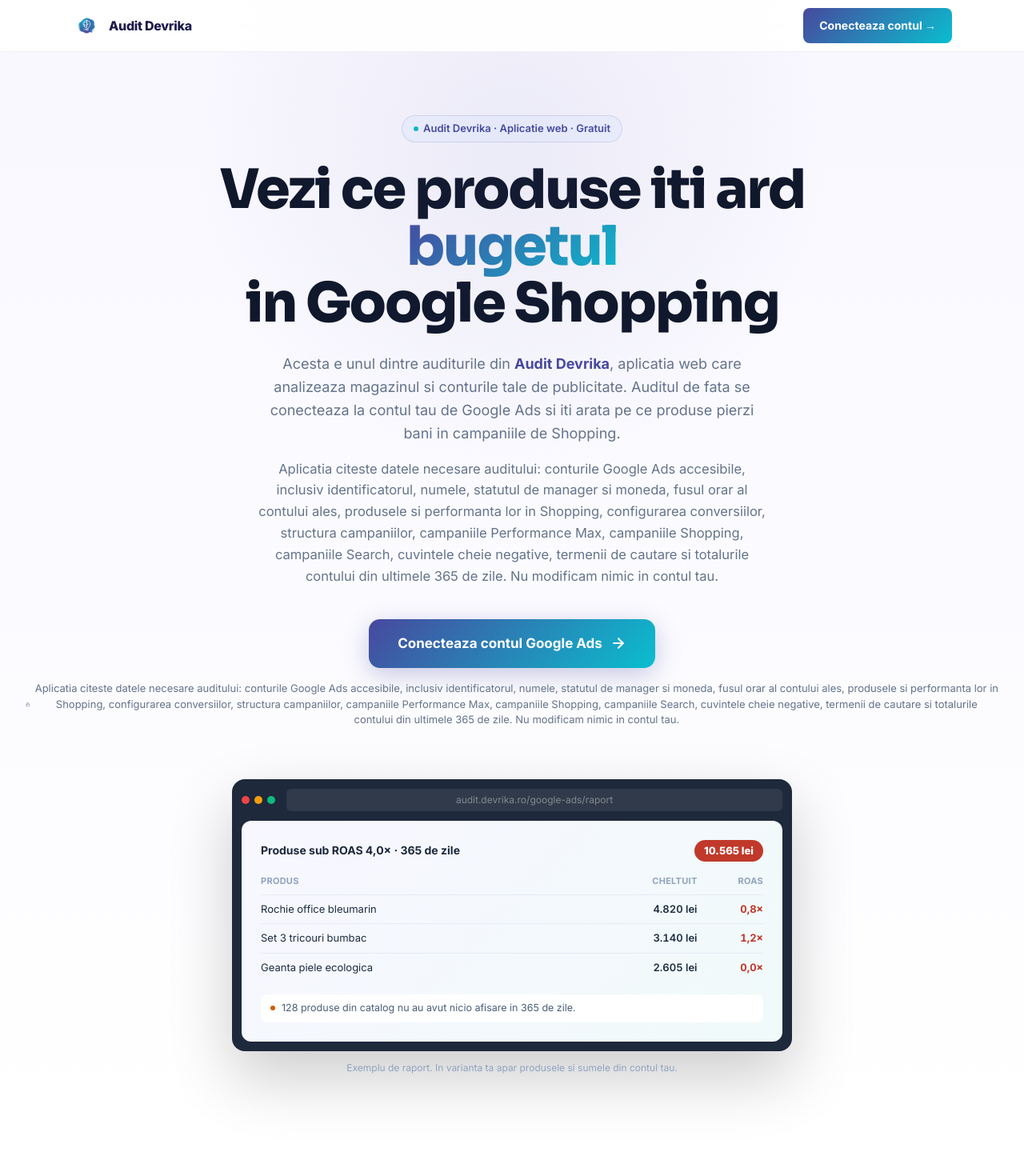
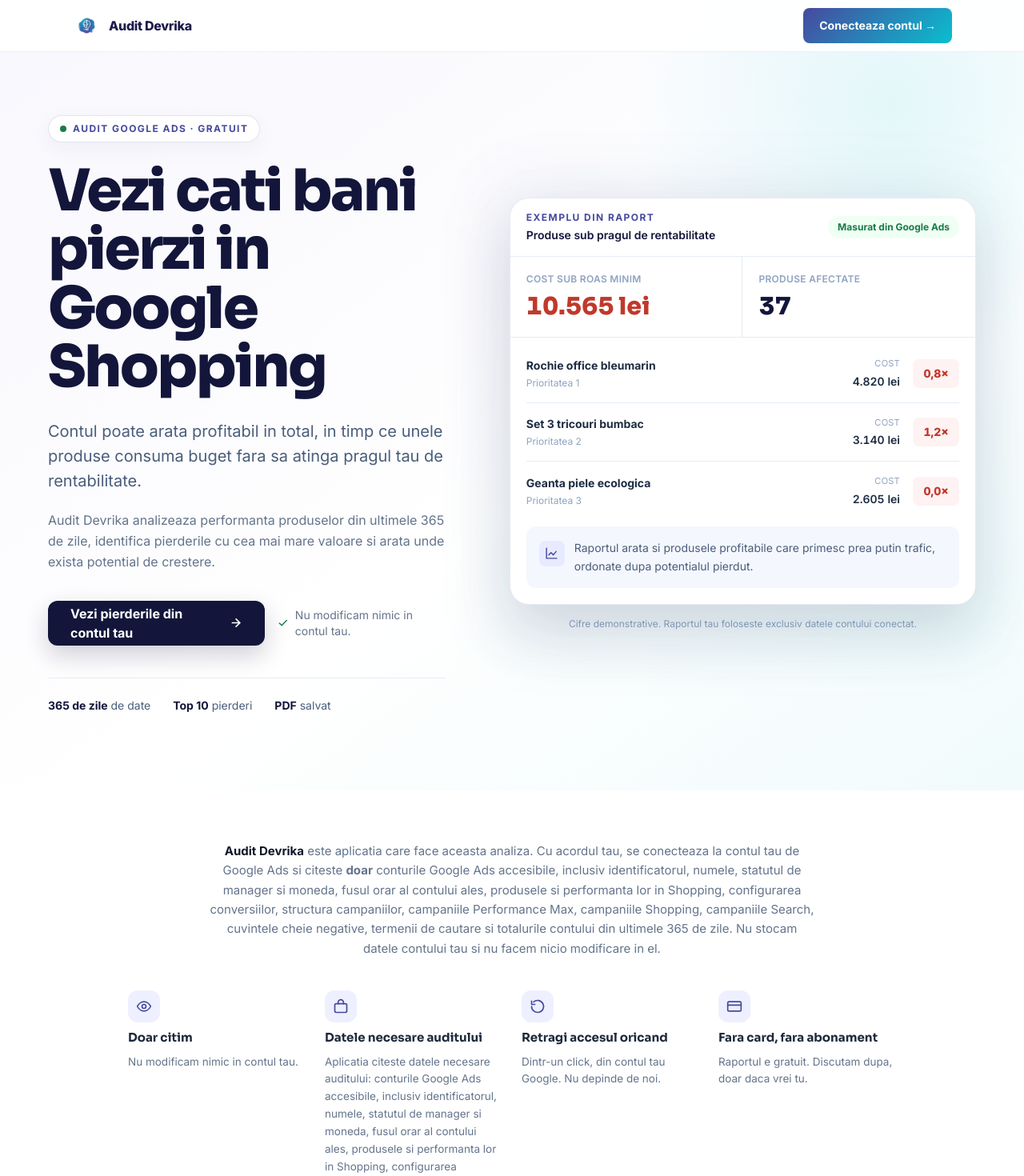
Before and after one commit to devrikaro-ship-it/audit-web, a Next.js app: page /google-ads in a window 1280 px wide. Shown: the top 1470 px of the page at 80% size. Built offline with nearby package versions, Linux system fonts and the light colour scheme.

Commit message:
Redesign Google Ads audit landing hero

```diff
--- a/app/google-ads/page.tsx
+++ b/app/google-ads/page.tsx
@@ -137,103 +137,115 @@
         </div>
       </nav>
 
-      {/* 1 · HERO */}
-      <section className="relative overflow-hidden px-8 pb-24 pt-36 text-center"
-        style={{ background: "linear-gradient(180deg,#f8f7ff 0%,#fff 100%)" }}>
-        <div aria-hidden="true" className="pointer-events-none absolute left-1/2 top-[-200px] h-[800px] w-[800px] -translate-x-1/2 rounded-full"
-          style={{ background: "radial-gradient(circle,rgba(71,73,158,0.08) 0%,transparent 70%)" }} />
-
-        <div className="mb-6 inline-flex items-center gap-1.5 rounded-full border px-3.5 py-1.5 text-[13px] font-semibold"
-          style={{ background: "#f0f4ff", borderColor: "rgba(71,73,158,0.15)", color: C.indigo }}>
-          <span aria-hidden="true" className="h-1.5 w-1.5 rounded-full" style={{ background: C.cyan }} />
-          Audit Devrika · Aplicatie web · Gratuit
+      <section className="relative overflow-hidden px-5 pb-20 pt-28 sm:px-8 sm:pb-24 sm:pt-36"
+        style={{ background: "linear-gradient(145deg,#f7f7fd 0%,#ffffff 58%,#f1fbfc 100%)" }}>
+        <div aria-hidden="true" className="pointer-events-none absolute -right-44 -top-52 h-[680px] w-[680px] rounded-full"
+          style={{ background: "radial-gradient(circle,rgba(10,190,207,0.11) 0%,transparent 68%)" }} />
+        <div className="relative mx-auto grid max-w-[1160px] items-center gap-14 lg:grid-cols-[0.92fr_1.08fr] lg:gap-20">
+          <div className="text-left">
+            <div className="mb-6 inline-flex items-center gap-2 rounded-full border bg-white px-3.5 py-2 text-xs font-bold uppercase tracking-[0.12em]"
+              style={{ borderColor: "rgba(71,73,158,0.15)", color: C.indigo, boxShadow: "0 8px 24px rgba(35,38,95,0.05)" }}>
+              <span aria-hidden="true" className="h-2 w-2 rounded-full" style={{ background: C.green }} />
+              Audit Google Ads · Gratuit
             </div>
 
-        <h1 className="mx-auto mb-6 max-w-[860px] font-black leading-[1.05] tracking-[-2px]"
-          style={{ fontFamily: sora, fontSize: "clamp(36px,6vw,68px)", color: "#0f172a" }}>
-          Vezi ce produse iti ard{" "}
-          <em className="not-italic" style={{
-            background: brandGradient,
-            WebkitBackgroundClip: "text", WebkitTextFillColor: "transparent", backgroundClip: "text"
-          }}>bugetul</em><br />
-          in Google Shopping
+            <h1 className="mb-7 max-w-[650px] font-black leading-[1.02] tracking-[-2.5px]"
+              style={{ fontFamily: sora, fontSize: "clamp(42px,6vw,72px)", color: C.navy }}>
+              Vezi cati bani pierzi in Google Shopping
             </h1>
 
-        {/* Prima explicatie a aplicatiei sta AICI, sub titlu, nu la mijlocul paginii:
-            verificarea de branding Google se uita la ce e vizibil sus si respinge cu
-            "your home page does not explain the purpose of your app" daca nu gaseste
-            numele aplicatiei alaturi de ce face ea. */}
-        <p className="mx-auto mb-4 max-w-[640px] text-lg leading-relaxed" style={{ color: C.gray500 }}>
-          Acesta e unul dintre auditurile din <Link href="/" style={{ color: C.indigo, fontWeight: 700 }}>Audit Devrika</Link>,
-          aplicatia web care analizeaza magazinul si conturile tale de publicitate. Auditul de fata
-          se conecteaza la contul tau de Google Ads si iti arata pe ce produse pierzi bani in
-          campaniile de Shopping.
+            <p className="mb-5 max-w-[600px] text-xl leading-[1.55]" style={{ color: C.gray600 }}>
+              Contul poate arata profitabil in total, in timp ce unele produse consuma buget fara sa atinga pragul tau de rentabilitate.
             </p>
-        <p className="mx-auto mb-10 max-w-[640px] text-[16.5px] leading-relaxed" style={{ color: C.gray500 }}>
-          {publicOAuthProjection.auditDataReadAndNoMutation}
+            <p className="mb-9 max-w-[590px] text-base leading-relaxed" style={{ color: C.gray500 }}>
+              Audit Devrika analizeaza performanta produselor din ultimele {AUDIT_WINDOW_LABEL}, identifica pierderile cu cea mai mare valoare si arata unde exista potential de crestere.
             </p>
 
+            <div className="flex flex-col items-start gap-4 sm:flex-row sm:items-center">
               <Link href={CONNECT_HREF}
-          className="inline-flex items-center gap-2.5 rounded-[14px] px-9 py-[18px] text-[17px] font-bold text-white transition-all hover:-translate-y-0.5 focus-visible:outline focus-visible:outline-2 focus-visible:outline-offset-4 motion-reduce:transition-none motion-reduce:hover:translate-y-0"
-          style={{ background: brandGradient, boxShadow: "0 8px 32px rgba(71,73,158,0.3)", outlineColor: C.indigo }}>
-          Conecteaza contul Google Ads
-          <svg aria-hidden="true" width="20" height="20" viewBox="0 0 24 24" fill="none" stroke="currentColor" strokeWidth="2.5" strokeLinecap="round">
+                className="inline-flex min-h-14 items-center gap-2.5 rounded-xl px-7 text-base font-bold text-white transition-all hover:-translate-y-0.5 focus-visible:outline focus-visible:outline-2 focus-visible:outline-offset-4 motion-reduce:transition-none motion-reduce:hover:translate-y-0"
+                style={{ background: C.navy, boxShadow: "0 12px 30px rgba(19,22,58,0.2)", outlineColor: C.indigo }}>
+                Vezi pierderile din contul tau
+                <svg aria-hidden="true" width="19" height="19" viewBox="0 0 24 24" fill="none" stroke="currentColor" strokeWidth="2.5" strokeLinecap="round">
                   <path d="M5 12h14M12 5l7 7-7 7" />
                 </svg>
               </Link>
-
-        <div className="mt-4 flex items-center justify-center gap-1.5 text-[13px]" style={{ color: C.gray500 }}>
-          <svg aria-hidden="true" width="13" height="13" viewBox="0 0 24 24" fill="none" stroke="currentColor" strokeWidth="2" strokeLinecap="round">
-            <rect x="3" y="11" width="18" height="11" rx="2" /><path d="M7 11V7a5 5 0 0 1 10 0v4" />
+              <span className="flex items-center gap-2 text-sm" style={{ color: C.gray500 }}>
+                <svg aria-hidden="true" width="16" height="16" viewBox="0 0 24 24" fill="none" stroke={C.green} strokeWidth="2.4" strokeLinecap="round" strokeLinejoin="round">
+                  <path d="M20 6 9 17l-5-5" />
                 </svg>
-          {publicOAuthProjection.auditDataReadAndNoMutation}
+                {publicOAuthProjection.noAccountChanges}
+              </span>
             </div>
 
-        {/* Preview raport */}
-        <div className="mt-16 inline-block w-full max-w-[700px]">
-          <div className="rounded-2xl p-3" style={{ background: "#1e293b", boxShadow: "0 32px 80px rgba(0,0,0,0.2),0 0 0 1px rgba(255,255,255,0.05)" }}>
-            <div className="mb-3 flex items-center gap-1.5">
-              <div aria-hidden="true" className="h-2.5 w-2.5 rounded-full" style={{ background: "#ef4444" }} />
-              <div aria-hidden="true" className="h-2.5 w-2.5 rounded-full" style={{ background: "#f59e0b" }} />
-              <div aria-hidden="true" className="h-2.5 w-2.5 rounded-full" style={{ background: "#10b981" }} />
-              <div className="ml-2 flex-1 rounded-md px-3 py-1.5 text-xs" style={{ background: "rgba(255,255,255,0.08)", color: "rgba(255,255,255,0.4)" }}>
-                audit.devrika.ro/google-ads/raport
+            <div className="mt-10 flex flex-wrap gap-x-7 gap-y-3 border-t pt-6 text-sm" style={{ borderColor: C.border, color: C.gray600 }}>
+              <span><b style={{ color: C.navy }}>{AUDIT_WINDOW_LABEL}</b> de date</span>
+              <span><b style={{ color: C.navy }}>Top 10</b> pierderi</span>
+              <span><b style={{ color: C.navy }}>PDF</b> salvat</span>
             </div>
           </div>
-            <div className="rounded-xl p-5 text-left md:p-6" style={{ background: "linear-gradient(135deg,#f8f7ff,#f0fafa)" }}>
-              <div className="mb-4 flex flex-wrap items-center justify-between gap-2">
-                <span className="text-sm font-bold" style={{ color: "#1e293b" }}>Produse sub ROAS 4,0× · {AUDIT_WINDOW_LABEL}</span>
-                <span className="rounded-full px-3 py-1 text-[13px] font-extrabold text-white" style={{ background: C.red }}>
-                  10.565 lei
+
+          <div className="relative">
+            <div aria-hidden="true" className="absolute -inset-5 rounded-[32px] opacity-60 blur-2xl"
+              style={{ background: "linear-gradient(135deg,rgba(71,73,158,0.12),rgba(10,190,207,0.12))" }} />
+            <div className="relative overflow-hidden rounded-[24px] border bg-white"
+              style={{ borderColor: "rgba(71,73,158,0.12)", boxShadow: "0 32px 80px rgba(19,22,58,0.14)" }}>
+              <div className="flex items-center justify-between border-b px-5 py-4" style={{ borderColor: C.border }}>
+                <div>
+                  <p className="text-xs font-bold uppercase tracking-[0.12em]" style={{ color: C.indigo }}>Exemplu din raport</p>
+                  <p className="mt-1 text-sm font-semibold" style={{ color: C.navy }}>Produse sub pragul de rentabilitate</p>
+                </div>
+                <span className="rounded-full px-3 py-1.5 text-xs font-bold" style={{ background: C.greenBg, color: C.green }}>
+                  Masurat din Google Ads
                 </span>
               </div>
-              <table className="w-full text-left text-[13px]" style={{ borderCollapse: "collapse", fontVariantNumeric: "tabular-nums" }}>
-                <thead>
-                  <tr>
-                    <th className="pb-2 text-[11px] font-bold uppercase tracking-wide" style={{ color: C.gray400 }}>Produs</th>
-                    <th className="pb-2 text-right text-[11px] font-bold uppercase tracking-wide" style={{ color: C.gray400 }}>Cheltuit</th>
-                    <th className="pb-2 text-right text-[11px] font-bold uppercase tracking-wide" style={{ color: C.gray400 }}>ROAS</th>
-                  </tr>
-                </thead>
-                <tbody>
-                  {mockVillains.map((r) => (
-                    <tr key={r.p} style={{ borderTop: "1px solid #e6ebf4" }}>
-                      <td className="py-2 pr-2" style={{ color: C.gray800 }}>{r.p}</td>
-                      <td className="py-2 text-right font-semibold" style={{ color: C.gray800 }}>{r.cost}</td>
-                      <td className="py-2 text-right font-bold" style={{ color: C.red }}>{r.roas}</td>
-                    </tr>
-                  ))}
-                </tbody>
-              </table>
-              <div className="mt-4 flex items-center gap-2 rounded-lg px-3 py-2 text-[12.5px]" style={{ background: "#fff", color: C.gray600 }}>
-                <span aria-hidden="true" className="h-1.5 w-1.5 shrink-0 rounded-full" style={{ background: C.orange }} />
-                <span>128 produse din catalog nu au avut nicio afisare in {AUDIT_WINDOW_LABEL}.</span>
+
+              <div className="grid grid-cols-2 border-b" style={{ borderColor: C.border }}>
+                <div className="border-r p-5" style={{ borderColor: C.border }}>
+                  <p className="text-xs font-semibold uppercase tracking-wide" style={{ color: C.gray400 }}>Cost sub ROAS minim</p>
+                  <p className="mt-2 text-3xl font-extrabold tabular-nums" style={{ fontFamily: sora, color: C.red }}>10.565 lei</p>
+                </div>
+                <div className="p-5">
+                  <p className="text-xs font-semibold uppercase tracking-wide" style={{ color: C.gray400 }}>Produse afectate</p>
+                  <p className="mt-2 text-3xl font-extrabold tabular-nums" style={{ fontFamily: sora, color: C.navy }}>37</p>
                 </div>
               </div>
+
+              <div className="px-5 py-2">
+                {mockVillains.map((row, index) => (
+                  <div key={row.p} className="grid grid-cols-[minmax(0,1fr)_auto_auto] items-center gap-4 border-b py-4 last:border-b-0"
+                    style={{ borderColor: C.border }}>
+                    <div className="min-w-0">
+                      <p className="truncate text-sm font-bold" style={{ color: C.gray800 }}>{row.p}</p>
+                      <p className="mt-1 text-xs" style={{ color: C.gray400 }}>Prioritatea {index + 1}</p>
                     </div>
-          <p className="mt-3 text-[12px]" style={{ color: C.gray400 }}>
-            Exemplu de raport. In varianta ta apar produsele si sumele din contul tau.
+                    <div className="text-right">
+                      <p className="text-[11px] uppercase tracking-wide" style={{ color: C.gray400 }}>Cost</p>
+                      <p className="mt-1 text-sm font-semibold tabular-nums" style={{ color: C.gray800 }}>{row.cost}</p>
+                    </div>
+                    <span className="min-w-[58px] rounded-lg px-2.5 py-2 text-center text-sm font-extrabold tabular-nums"
+                      style={{ background: C.redBg, color: C.red }}>
+                      {row.roas}
+                    </span>
+                  </div>
+                ))}
+              </div>
+
+              <div className="mx-5 mb-5 flex items-start gap-3 rounded-xl p-4" style={{ background: "#f5f7ff" }}>
+                <div className="mt-0.5 flex h-8 w-8 shrink-0 items-center justify-center rounded-lg" style={{ background: "#e8eaff" }}>
+                  <svg aria-hidden="true" width="17" height="17" viewBox="0 0 24 24" fill="none" stroke={C.indigo} strokeWidth="2" strokeLinecap="round" strokeLinejoin="round">
+                    <path d="M3 3v18h18" /><path d="m7 15 4-4 4 4 5-6" />
+                  </svg>
+                </div>
+                <p className="text-sm leading-relaxed" style={{ color: C.gray600 }}>
+                  Raportul arata si produsele profitabile care primesc prea putin trafic, ordonate dupa potentialul pierdut.
                 </p>
+              </div>
+            </div>
+            <p className="mt-4 text-center text-xs" style={{ color: C.gray400 }}>
+              Cifre demonstrative. Raportul tau foloseste exclusiv datele contului conectat.
+            </p>
+          </div>
         </div>
       </section>
 
```
Also changed, not shown: 1 other file (tests, documents, lock files or other folders). Lines whose indentation alone changed are shown as unchanged.
